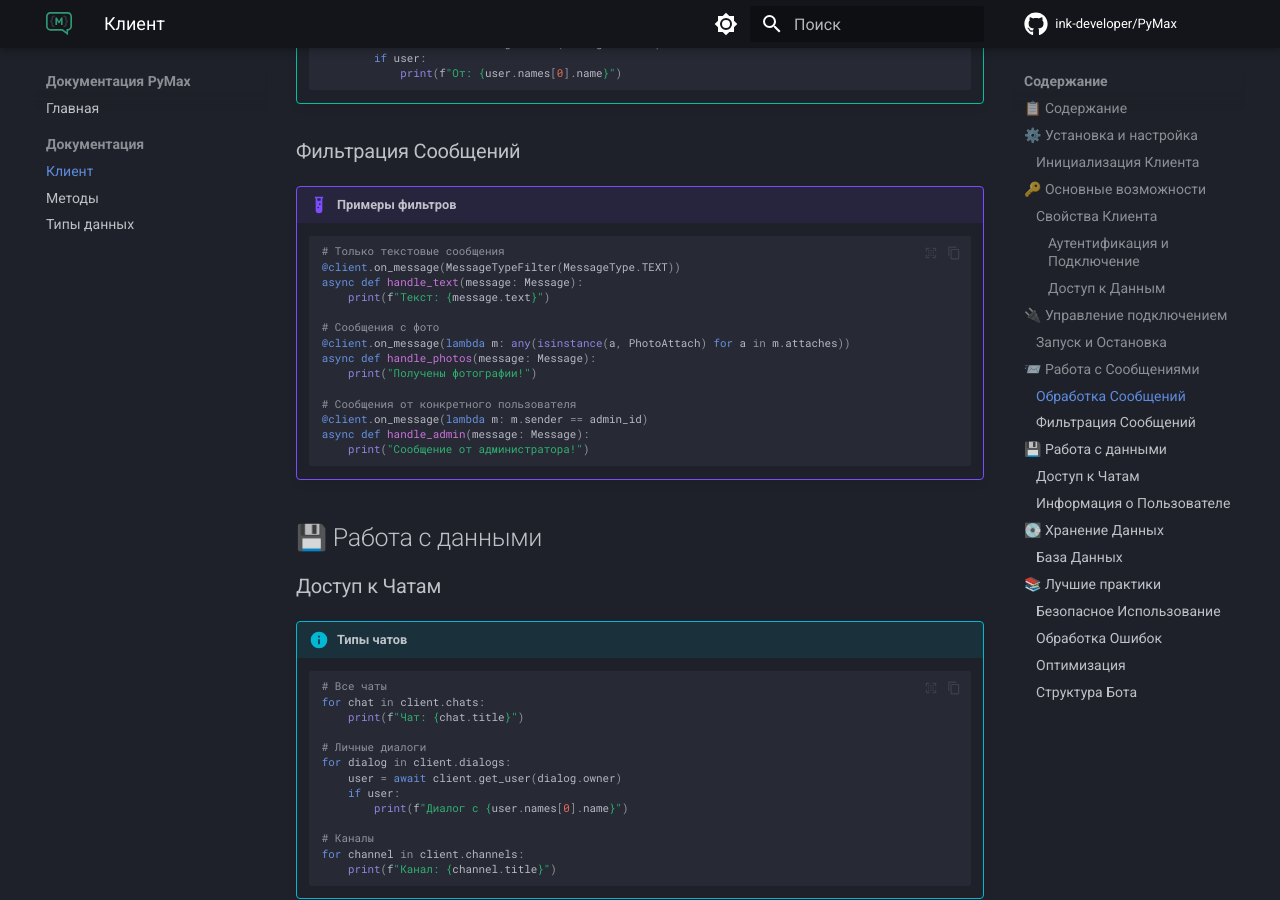
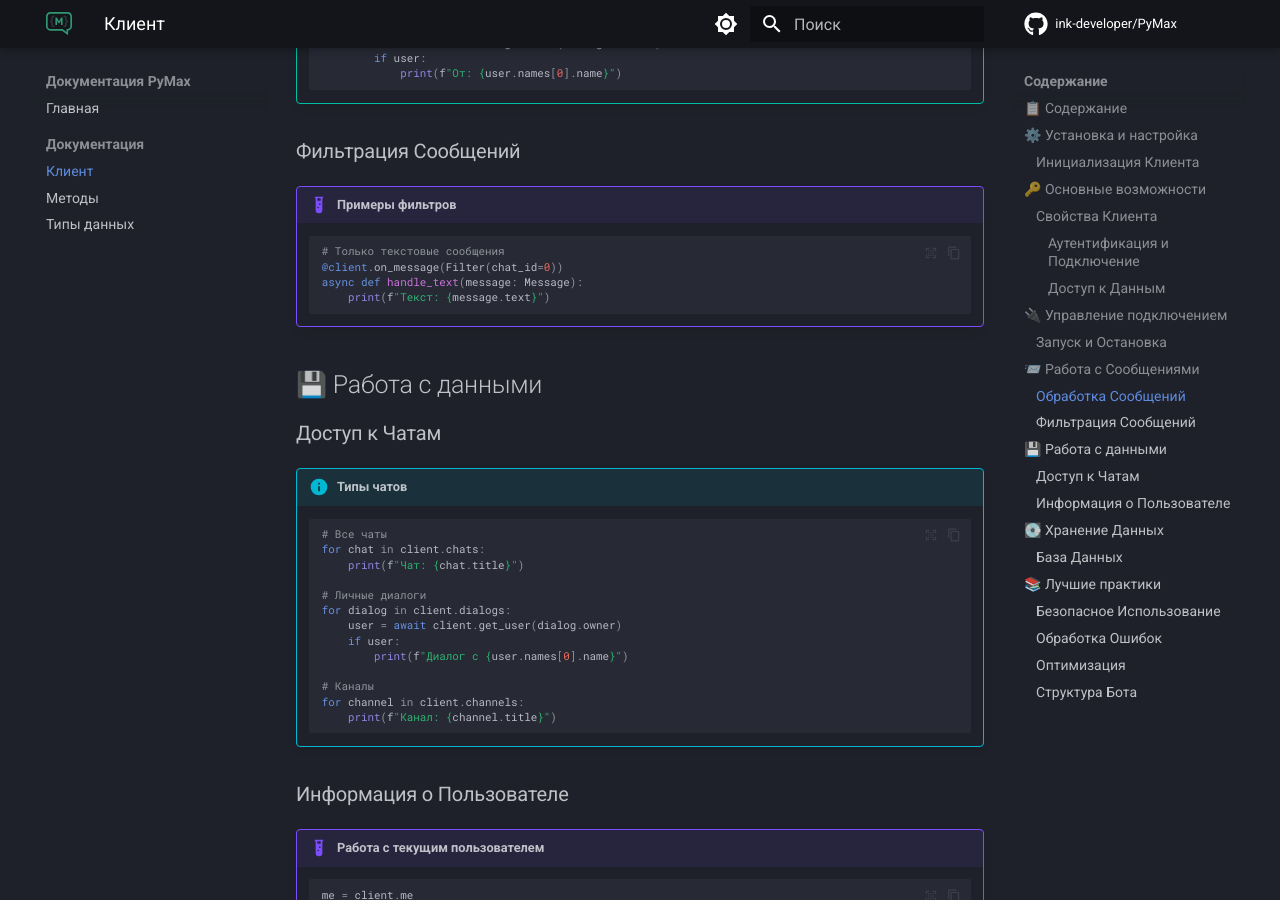
Before and after one commit to ink-developer/PyMax, an MkDocs documentation site: the page built from docs/client.md, in a window 1280 px wide and 900 px high, scrolled down 3979 px. Built offline with MkDocs 1.6.1 and Material for MkDocs 9.7.7, drawn with Linux system fonts in a browser that asks for light colours; comment, search, counter and statistics services are not loaded.

````diff
--- a/docs/client.md
+++ b/docs/client.md
@@ -164,19 +164,9 @@ async def main():
 !!! example "Примеры фильтров"
     ```python
     # Только текстовые сообщения
-    @client.on_message(MessageTypeFilter(MessageType.TEXT))
+    @client.on_message(Filter(chat_id=0))
     async def handle_text(message: Message):
         print(f"Текст: {message.text}")
-
-    # Сообщения с фото
-    @client.on_message(lambda m: any(isinstance(a, PhotoAttach) for a in m.attaches))
-    async def handle_photos(message: Message):
-        print("Получены фотографии!")
-
-    # Сообщения от конкретного пользователя
-    @client.on_message(lambda m: m.sender == admin_id)
-    async def handle_admin(message: Message):
-        print("Сообщение от администратора!")
     ```
 
 ## 💾 Работа с данными {#работа-с-данными}
````
Also changed, not shown: docs/index.md (+1 -1 lines), docs/methods.md (+12 -32 lines), docs/types.md (+0 -10 lines).
